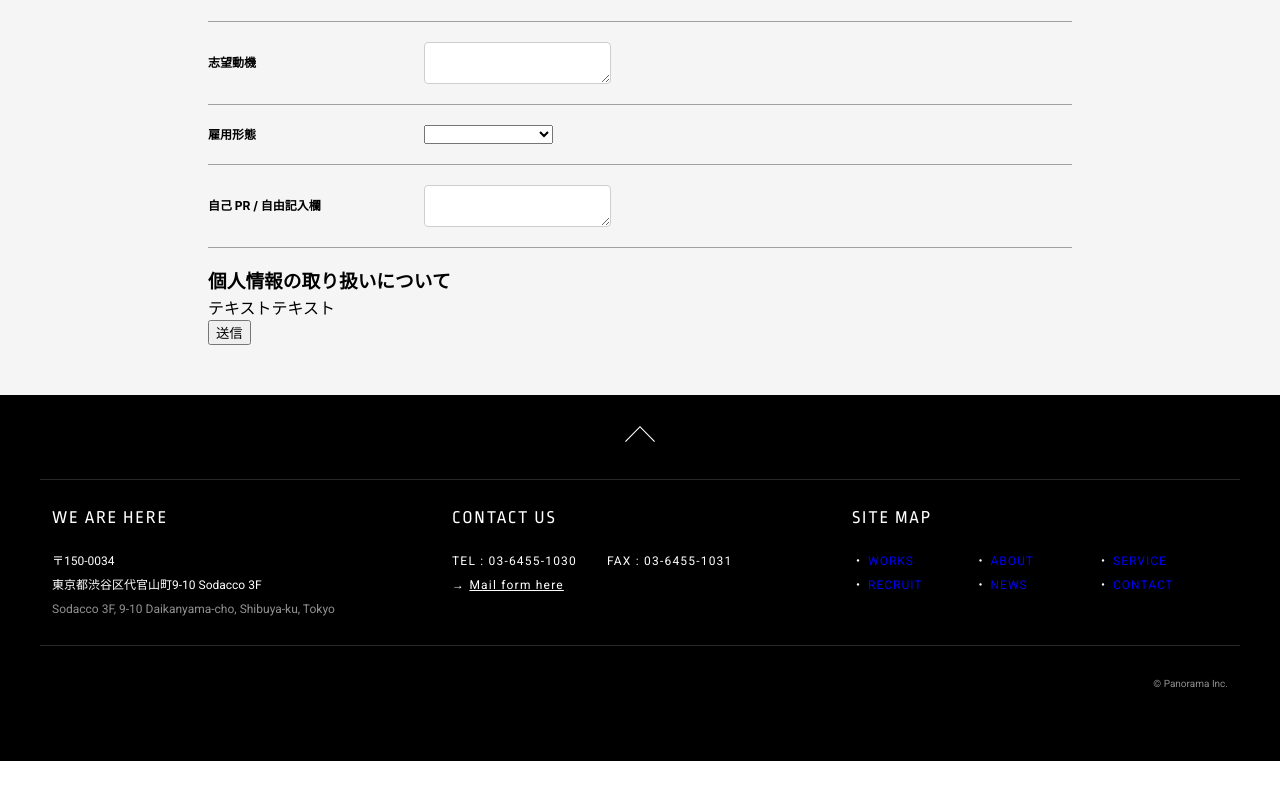
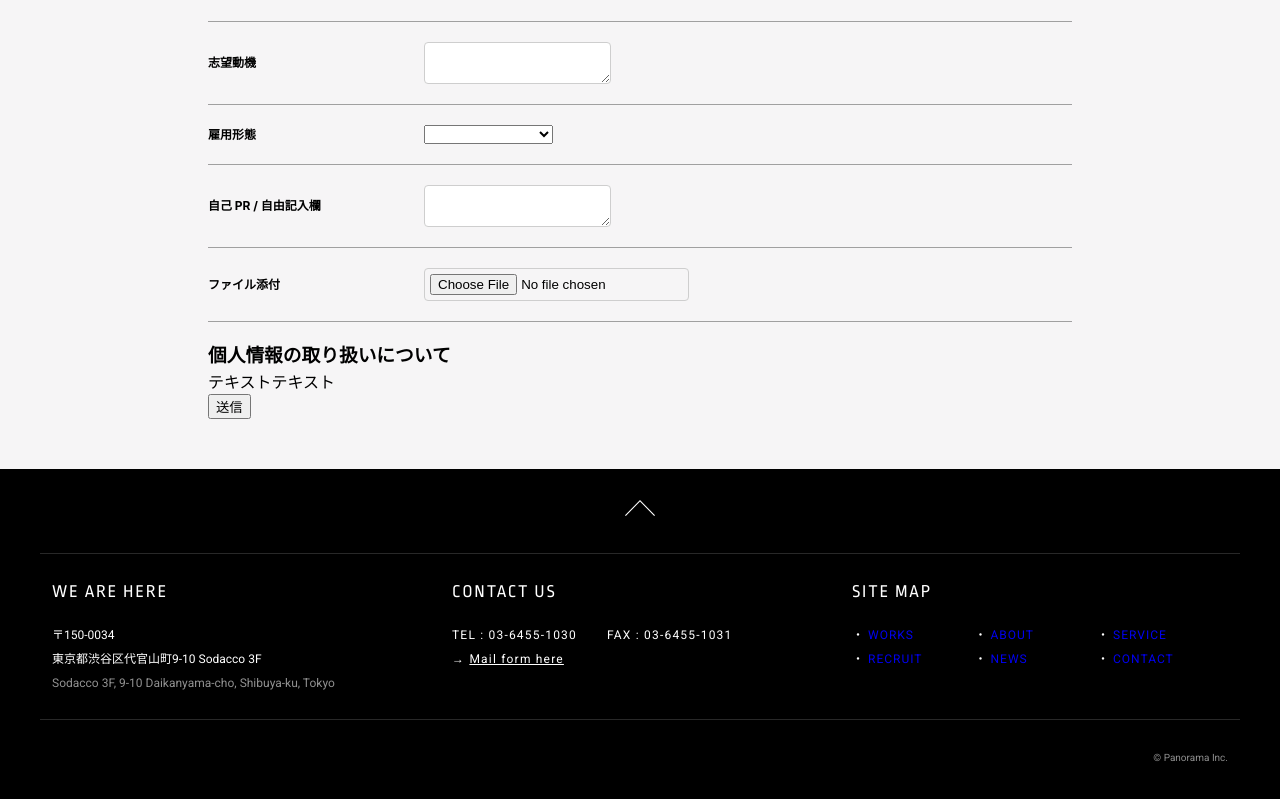
Before and after one commit to tscp/nuxt-blog, a Nuxt app: page /contact in a window 1280 px wide. Shown: the part 1661-2460 px from the top of the page. Before the commit the page ends 2422 px from the top, so only its background shows below. Built offline with nearby package versions, Linux system fonts and the light colour scheme.

Commit message:
[Update] ファイル送付テスト

```diff
--- a/components/organisms/ContactForm.vue
+++ b/components/organisms/ContactForm.vue
@@ -157,6 +157,9 @@
       </FormGroup>
       <FormGroup label="自己 PR / 自由記入欄">
         <label><textarea name="pr"></textarea></label>
+      </FormGroup>
+      <FormGroup label="ファイル添付">
+        <Input type="file" label="" name="attachfile" />
       </FormGroup>
       <div>
         <h3>個人情報の取り扱いについて</h3>
```
Also changed, not shown: 2 other files (tests, documents, lock files or other folders).
